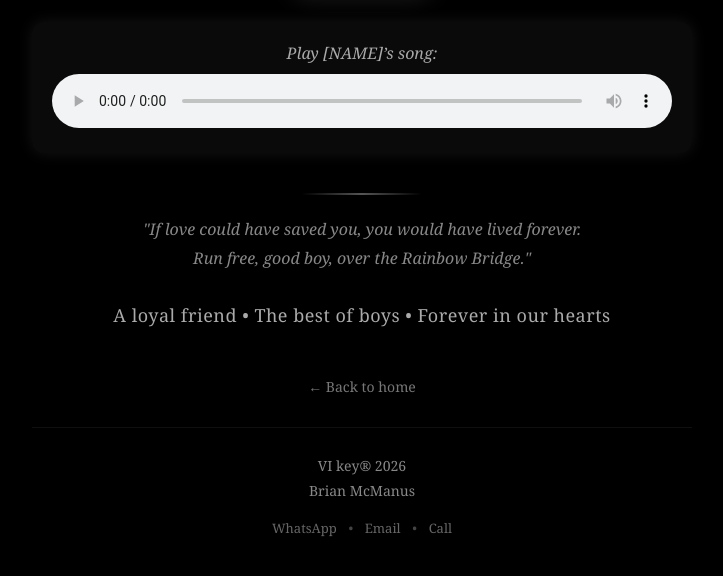
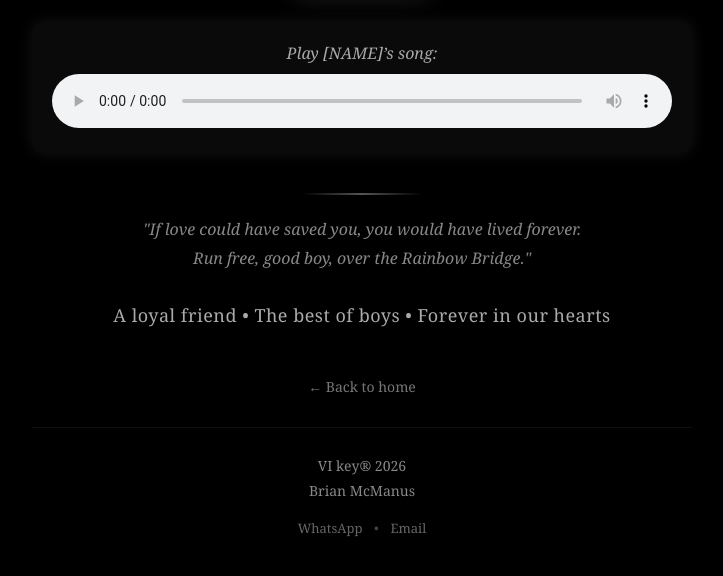
Before and after one commit to brydo/myvikey, a plain HTML site: page template/index.html in a window 1280 px wide. Shown: the part 644-1220 px from the top of the page, without its empty margins (278-1001 px from the left). Drawn offline with Linux system fonts and the light colour scheme.

Commit message:
Remove Call link from footer contact section

```diff
--- a/template/index.html
+++ b/template/index.html
@@ -112,8 +112,6 @@
       <a class="contact-link" href="https://wa.me/447526345287?text=hi%2C%20can%20you%20give%20me%20more%20info%20please" target="_blank">WhatsApp</a>
       <span class="contact-separator">&bull;</span>
       <a class="contact-link" href="mailto:vikeyshop@outlook.com">Email</a>
-      <span class="contact-separator">&bull;</span>
-      <a class="contact-link" href="tel:07526345287">Call</a>
     </div>
   </footer>
 </div>
```
